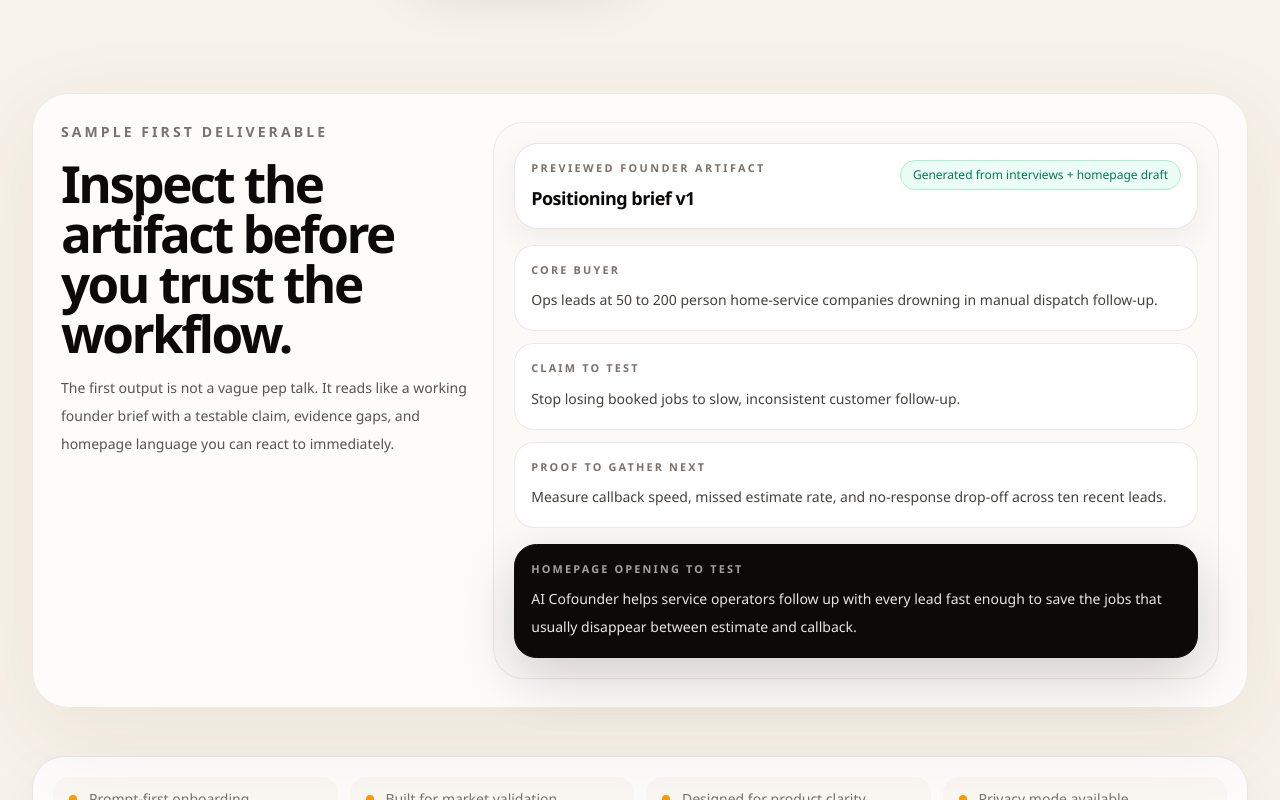
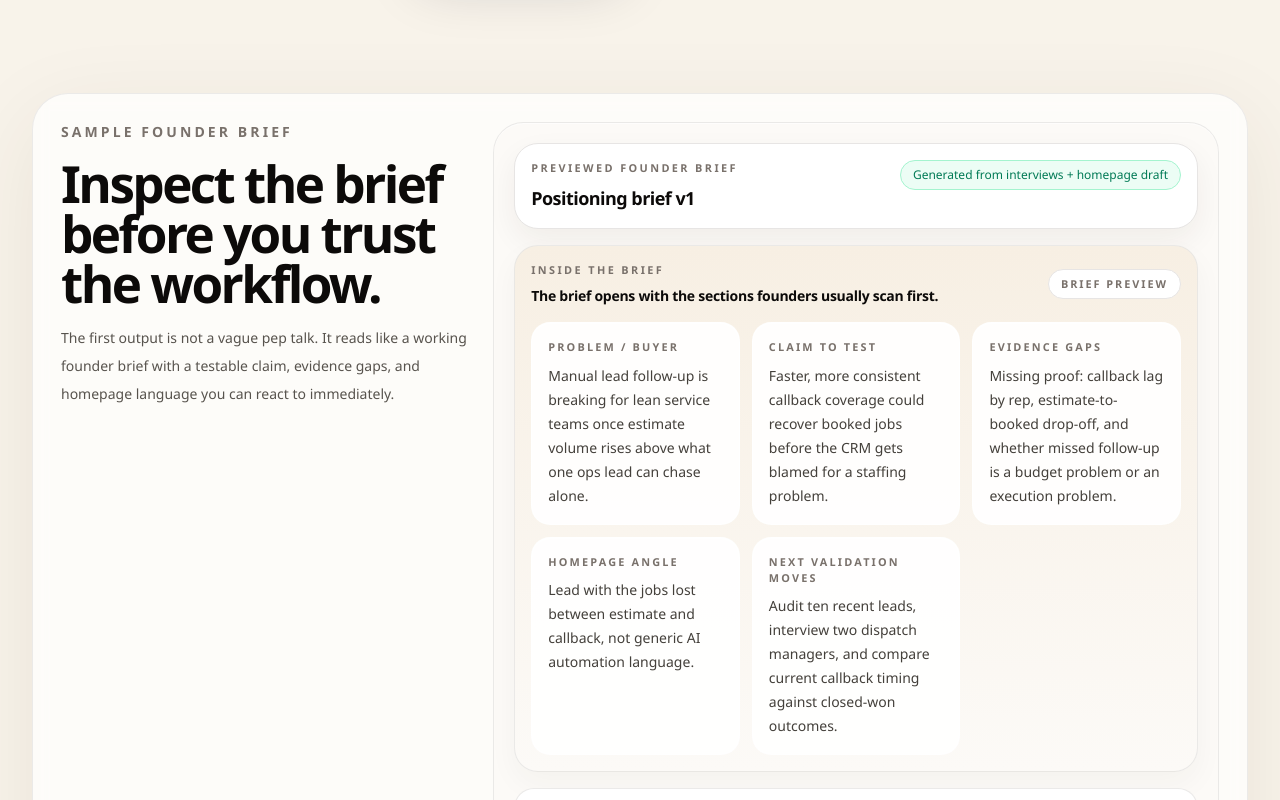
Before and after one commit to jianxux/aicofounder, a Next.js app: page / in a window 1280 px wide. Shown: the part 2140-2940 px from the top of the page. Built offline with nearby package versions, Linux system fonts and the light colour scheme; no server answers.

Commit message:
feat: preview landing brief structure
- add a dedicated brief preview block to the landing sample artifact
- tighten landing copy around founder brief terminology
- scope landing tests to semantic regions and dialogs

```diff
--- a/src/app/page.tsx
+++ b/src/app/page.tsx
@@ -95,6 +95,29 @@ const sampleArtifactRows = [
     value: "Measure callback speed, missed estimate rate, and no-response drop-off across ten recent leads.",
   },
 ];
+
+const sampleBriefSections = [
+  {
+    title: "Problem / buyer",
+    text: "Manual lead follow-up is breaking for lean service teams once estimate volume rises above what one ops lead can chase alone.",
+  },
+  {
+    title: "Claim to test",
+    text: "Faster, more consistent callback coverage could recover booked jobs before the CRM gets blamed for a staffing problem.",
+  },
+  {
+    title: "Evidence gaps",
+    text: "Missing proof: callback lag by rep, estimate-to-booked drop-off, and whether missed follow-up is a budget problem or an execution problem.",
+  },
+  {
+    title: "Homepage angle",
+    text: "Lead with the jobs lost between estimate and callback, not generic AI automation language.",
+  },
+  {
+    title: "Next validation moves",
+    text: "Audit ten recent leads, interview two dispatch managers, and compare current callback timing against closed-won outcomes.",
+  },
+] as const;
 
 const trustStrip = [
   "Prompt-first onboarding",
@@ -236,7 +259,7 @@ function LoginPromptModal({
             <div className="text-xs font-semibold uppercase tracking-[0.24em] text-stone-500">Continue with your prompt</div>
             <h2 id={titleId} className="mt-4 text-3xl font-semibold tracking-[-0.04em] text-stone-950">Sign in to open this inside your workspace.</h2>
             <p id={descriptionId} className="mt-4 text-sm leading-7 text-stone-600">
-              We&apos;ll carry this prompt into AI Cofounder so the customer can keep going from the dashboard instead of losing the thought.
+              We&apos;ll carry this prompt into AI Cofounder so you can keep going from the dashboard instead of losing the thought.
             </p>
           </div>
           <button
@@ -482,12 +505,12 @@ export default function LandingPage() {
         </section>
       </div>
 
-      <section className="mx-auto w-full max-w-7xl px-6 py-8 lg:px-8">
+      <section aria-label="Sample founder brief preview" className="mx-auto w-full max-w-7xl px-6 py-8 lg:px-8">
         <div className="grid gap-6 rounded-[2.25rem] border border-stone-200/80 bg-white/72 p-6 shadow-[0_24px_90px_rgba(66,46,17,0.08)] backdrop-blur-sm lg:grid-cols-[0.72fr_1.28fr] lg:p-7">
           <div className="max-w-md">
-            <div className="text-sm font-semibold uppercase tracking-[0.22em] text-stone-500">Sample first deliverable</div>
+            <div className="text-sm font-semibold uppercase tracking-[0.22em] text-stone-500">Sample founder brief</div>
             <h2 className="mt-4 text-[clamp(2rem,4vw,3.25rem)] font-semibold leading-[0.98] tracking-[-0.05em] text-stone-950">
-              Inspect the artifact before you trust the workflow.
+              Inspect the brief before you trust the workflow.
             </h2>
             <p className="mt-4 text-sm leading-7 text-stone-600">
               The first output is not a vague pep talk. It reads like a working founder brief with a testable claim, evidence gaps, and homepage language you
@@ -498,10 +521,31 @@ export default function LandingPage() {
           <div className="rounded-[1.9rem] border border-stone-200/80 bg-[#fcfaf7] p-4 shadow-[inset_0_1px_0_rgba(255,255,255,0.7)] sm:p-5">
             <div className="flex flex-wrap items-start justify-between gap-3 rounded-[1.5rem] border border-stone-200 bg-white px-4 py-4 shadow-[0_12px_30px_rgba(52,39,21,0.06)]">
               <div>
-                <div className="text-[0.68rem] font-semibold uppercase tracking-[0.22em] text-stone-500">Previewed founder artifact</div>
+                <div className="text-[0.68rem] font-semibold uppercase tracking-[0.22em] text-stone-500">Previewed founder brief</div>
                 <div className="mt-2 text-lg font-semibold tracking-[-0.03em] text-stone-950">Positioning brief v1</div>
               </div>
               <div className="rounded-full border border-emerald-200 bg-emerald-50 px-3 py-1.5 text-xs font-medium text-emerald-700">Generated from interviews + homepage draft</div>
+            </div>
+
+            <div className="mt-4 rounded-[1.5rem] border border-stone-200/80 bg-[linear-gradient(180deg,#f7efe3_0%,#fcfaf7_100%)] px-4 py-4 shadow-[0_12px_30px_rgba(52,39,21,0.04)]">
+              <div className="flex flex-wrap items-center justify-between gap-3">
+                <div>
+                  <div className="text-[0.68rem] font-semibold uppercase tracking-[0.22em] text-stone-500">Inside the brief</div>
+                  <div className="mt-2 text-sm font-semibold tracking-[-0.02em] text-stone-950">The brief opens with the sections founders usually scan first.</div>
+                </div>
+                <div className="rounded-full border border-stone-200 bg-white px-3 py-1.5 text-[0.68rem] font-semibold uppercase tracking-[0.18em] text-stone-500">
+                  Brief preview
+                </div>
+              </div>
+
+              <div className="mt-4 grid gap-3 md:grid-cols-2 xl:grid-cols-3">
+                {sampleBriefSections.map((section) => (
+                  <div key={section.title} className="rounded-[1.2rem] border border-white/80 bg-white/90 px-4 py-4 shadow-[inset_0_1px_0_rgba(255,255,255,0.8)]">
+                    <div className="text-[0.68rem] font-semibold uppercase tracking-[0.2em] text-stone-500">{section.title}</div>
+                    <p className="mt-2 text-sm leading-6 text-stone-700">{section.text}</p>
+                  </div>
+                ))}
+              </div>
             </div>
 
             <div className="mt-4 grid gap-3">
@@ -514,7 +558,7 @@ export default function LandingPage() {
             </div>
 
             <div className="mt-4 rounded-[1.4rem] border border-stone-950 bg-stone-950 px-4 py-4 text-stone-50 shadow-[0_20px_55px_rgba(20,16,12,0.18)]">
-              <div className="text-[0.68rem] font-semibold uppercase tracking-[0.2em] text-stone-400">Homepage opening to test</div>
+              <div className="text-[0.68rem] font-semibold uppercase tracking-[0.2em] text-stone-400">Homepage angle to test</div>
               <p className="mt-2 text-sm leading-7 text-stone-200">
                 AI Cofounder helps service operators follow up with every lead fast enough to save the jobs that usually disappear between estimate and
                 callback.
```
Also changed, not shown: 1 other file (tests, documents, lock files or other folders).
